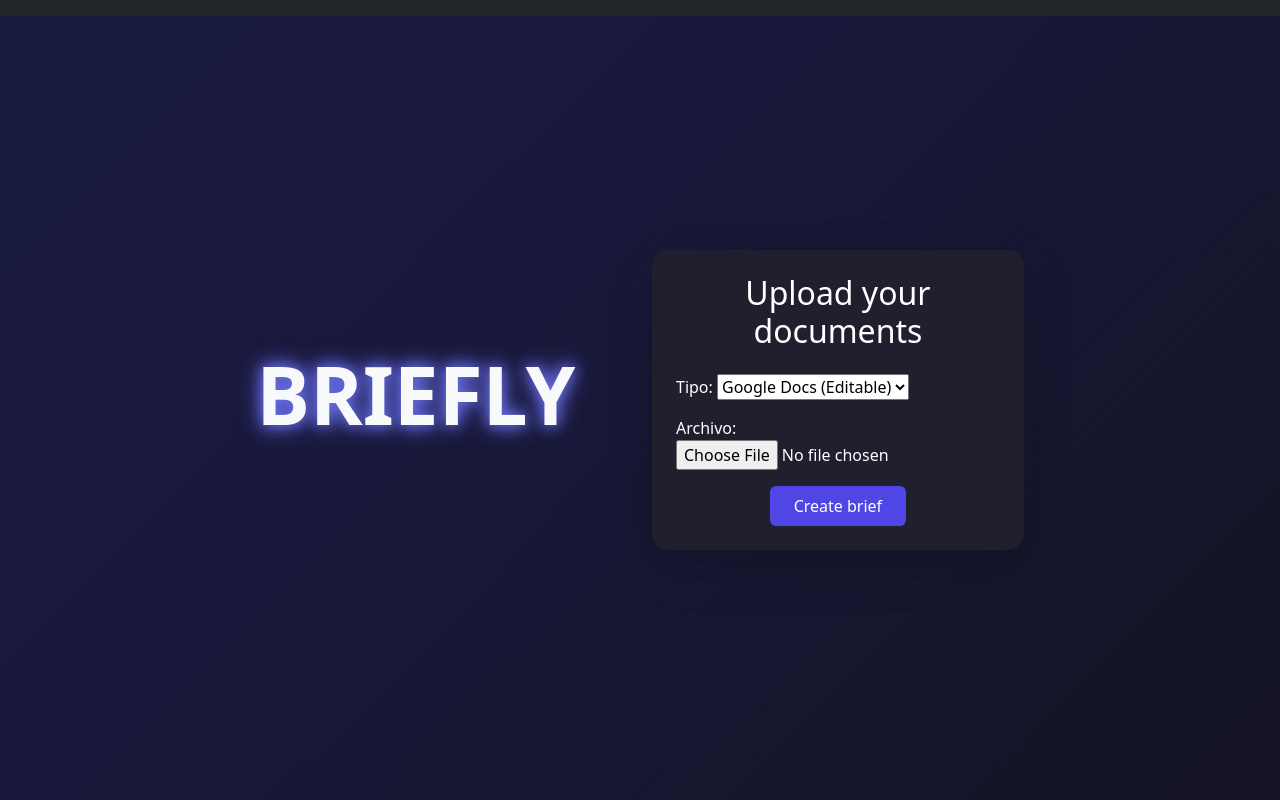
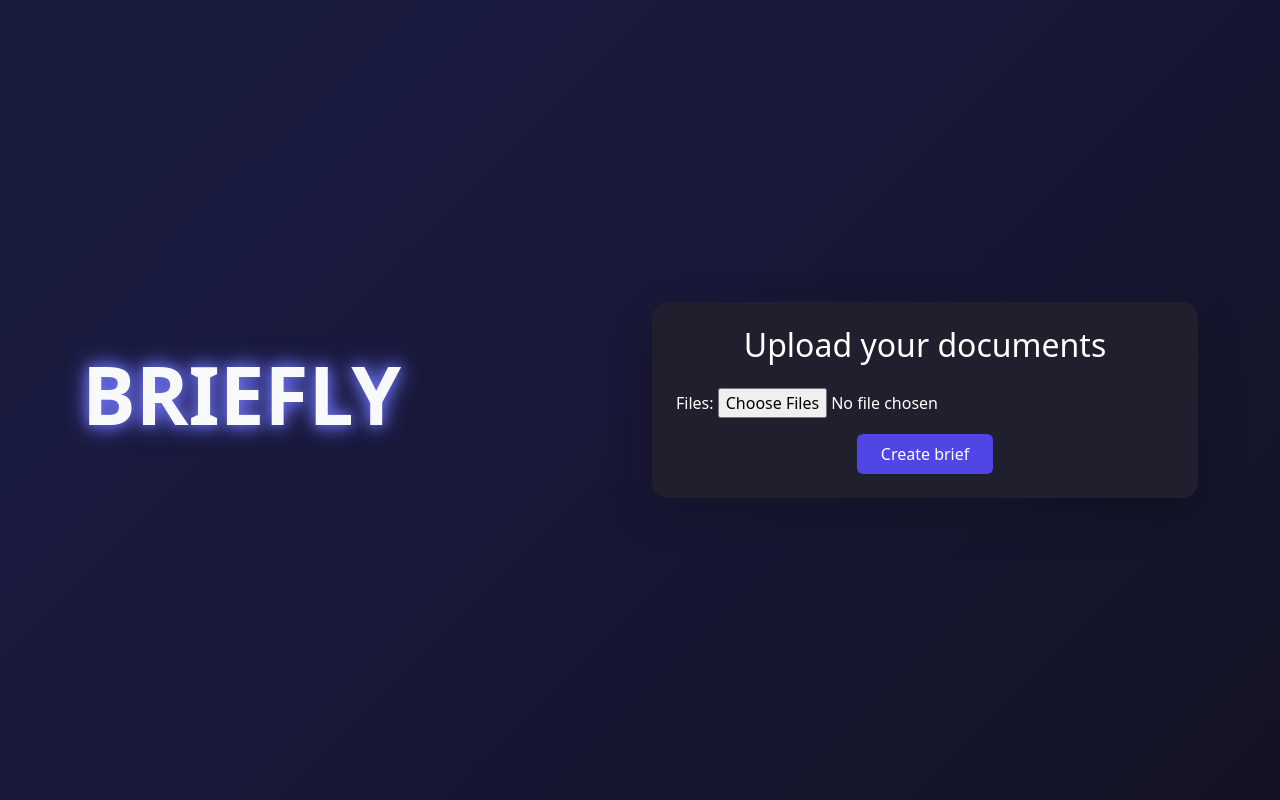
Before and after one commit to JoshEliell/Agentic, a Django app: page / in a window 1280 px wide. Run offline with Django 5.2, Linux system fonts and the light colour scheme; some libraries are stand-ins or nearby versions.

Commit message:
Commit fucionando multi agents

```diff
--- a/Planforget/dashboard/forms.py
+++ b/Planforget/dashboard/forms.py
@@ -1,30 +1,20 @@
 from django import forms
-# Define las opciones para las herramientas y el formato de salida
-DELIVERY_OPTIONS = [
-    ('google_docs', 'Google Docs (Editable)'),
-    ('notion', 'Notion (Editable)'),
-    ('powerpoint', 'PowerPoint (Editable)'),
-    ('pdf', 'PDF (Visual Final)'),
-]
 
-class AnswerForm(forms.Form):
-    objetive = forms.CharField(label='Campaign Type/Specific Objectives/Success Metrics', max_length=200)
-    product = forms.CharField(label='Product/Service Description, Features & Differentiators', max_length=200)
-    public = forms.CharField(label='Audience Demographics, Interests & Preferred Channels', max_length=200)
-    content = forms.CharField(label='Desired Content Type, Format & Estimated Length', max_length=200)
-    tone = forms.CharField(label='Preferred Tone & Style', max_length=200)
-    history = forms.CharField(label='Previous Campaign Insights & Creative References', max_length=200)
-    tendencies = forms.CharField(label='Market Trends & Business Insights', max_length=200)
-    direction = forms.CharField(label='Stakeholder Feedback & Business Alignment', max_length=200)
-    topic = forms.CharField(label='Content Taxonomy & Key Themes', max_length=200)
-    result = forms.ChoiceField(label='Expected Delivery Tools & Output Format',choices=DELIVERY_OPTIONS,help_text='Select where the brief/content should be generated or integrated and its format.')
+class MultipleFileInput(forms.ClearableFileInput):
+    allow_multiple_selected = True
 
-class FileInputForm(forms.Form):
-    ARCHIVO_CHOICES = [
-        ('google_docs', 'Google Docs (Editable)'),
-        ('notion', 'Notion (Editable)'),
-        ('powerpoint', 'PowerPoint (Editable)'),
-        ('pdf', 'PDF (Visual Final)'),
-    ]
-    tipo = forms.ChoiceField(choices=ARCHIVO_CHOICES)
-    archivo = forms.FileField()
+class MultipleFileField(forms.FileField):
+    def __init__(self, *args, **kwargs):
+        kwargs.setdefault("widget", MultipleFileInput())
+        super().__init__(*args, **kwargs)
+
+    def clean(self, data, initial=None):
+        single_file_clean = super().clean
+        if isinstance(data, (list, tuple)):
+            result = [single_file_clean(d, initial) for d in data]
+        else:
+            result = [single_file_clean(data, initial)]
+        return result
+
+class FileFieldForm(forms.Form):
+    Files = MultipleFileField()
--- a/Planforget/dashboard/views.py
+++ b/Planforget/dashboard/views.py
@@ -1,6 +1,6 @@
 from django.shortcuts import render
 from django.http import HttpResponse
-from .forms import AnswerForm, FileInputForm
+from .forms import FileFieldForm
 import json
 # utils.py
 import tempfile
@@ -25,23 +25,28 @@
 
 # Create your views here.
 def home(request):
-    resultados = None  # Inicializa variable
+    resultados = None
     preguntas = None
 
     if request.method == 'POST':
-        form = FileInputForm(request.POST, request.FILES)
+        form = FileFieldForm(request.POST, request.FILES)
         if form.is_valid():
-            tipo = form.cleaned_data['tipo']
-            archivo = request.FILES['archivo']
-            resultados = analizar_archivo(tipo, archivo)
-            json_string_data = resultados.get("result", "{}")
+            archivos = request.FILES.getlist('Files')
+            texto_total = ""
+
+            for archivo in archivos:
+                texto_total += extraer_texto(archivo) + "\n"
+
+            resultados_raw = extract_insights_with_rag(texto_total)
+            json_string_data = resultados_raw.get("result", "{}")
+
             try:
                 resultados = json.loads(json_string_data)
             except json.JSONDecodeError as e:
-                # Maneja el caso si el LLM no devuelve JSON válido
                 print(f"Error al decodificar JSON del LLM: {e}")
-                print(f"Cadena JSON recibida: {json_string_data[:500]}...")
                 resultados = {}
+
+            # Asignación segura
             campaign_objectives = resultados.get("Campaign objectives", [])
             product_specifications = resultados.get("Product or service specifications", [])
             audience_data = resultados.get("Audience data or segments", [])
@@ -53,29 +58,23 @@
             content_tags = resultados.get("Content taxonomy or tags", [])
             delivery_tools = resultados.get("Expected delivery tools/platforms", [])
 
-            campaign_objectives_txt = "\n".join(campaign_objectives)
-            product_specifications_txt = "\n".join(product_specifications)
-            audience_data_txt = "\n".join(audience_data)
-            content_type_txt = "\n".join(content_type)
-            tone_style_txt = "\n".join(tone_style)
-            historical_context_txt = "\n".join(historical_context)
-            agent_1 = agentic_objetive(campaign_objectives_txt)
-            agent_2 = agentic_product_analysis(product_specifications_txt, audience_data_txt, content_type_txt, tone_style_txt)
-            agent_3 = agentic_background(historical_context_txt)
-            agent_4 = agentic_audience_profiling(audience_data_txt, agent_2)
-            agent_5 = agentic_insights(product_specifications_txt, campaign_objectives_txt, agent_4, agent_2)
-            # Final brief using all the relevant data
-            final_brief = agentic_brief_generator(product_specifications_txt,agent_4,agent_1,agent_5,agent_3)
+            # Lógica de agentes
+            agent_1 = agentic_objetive(campaign_objectives)
+            agent_2 = agentic_product_analysis(product_specifications, audience_data, content_type, tone_style)
+            agent_3 = agentic_background(historical_context)
+            agent_4 = agentic_audience_profiling(audience_data, agent_2)
+            agent_5 = agentic_insights(product_specifications, campaign_objectives, agent_4, agent_2)
+            final_brief = agentic_brief_generator(product_specifications, agent_4, agent_1, agent_5, agent_3)
             preguntas = final_brief
-            #preguntas = agent_1
+
+            # Generar el archivo Word
             docx_buffer = generate_brief_docx_in_memory(preguntas)
-            # Crea el HttpResponse para la descarga
             response = HttpResponse(docx_buffer.getvalue(), content_type='application/vnd.openxmlformats-officedocument.wordprocessingml.document')
             response['Content-Disposition'] = f'attachment; filename="brief_generate_{datetime.now().strftime("%Y%m%d_%H%M%S")}.docx"'
+            return response
 
-            return response # ¡Devuelve el HttpResponse con el archivo!
     else:
-        form = FileInputForm()
+        form = FileFieldForm()
 
     context= {'form': form,
               'resultados': resultados,
@@ -94,12 +93,21 @@
     result_str = extract_insights_with_rag(texto)
     return result_str
 
-def extraer_texto(tipo, ruta):
-    if tipo == 'pdf':
+def extraer_texto(archivo):
+    nombre = archivo.name.lower()
+
+    with tempfile.NamedTemporaryFile(delete=False) as tmp:
+        for chunk in archivo.chunks():
+            tmp.write(chunk)
+        ruta = tmp.name
+
+    if nombre.endswith('.pdf'):
+        import fitz
         doc = fitz.open(ruta)
         return "\n".join([page.get_text() for page in doc])
 
-    elif tipo == 'powerpoint':
+    elif nombre.endswith('.pptx'):
+        from pptx import Presentation
         prs = Presentation(ruta)
         texto = ''
         for slide in prs.slides:
@@ -108,15 +116,12 @@
                     texto += shape.text + '\n'
         return texto
 
-    elif tipo == 'google_docs' or tipo == 'notion':
-        return "Contenido simulado. Debes integrar API de Google Docs o Notion."
-
     return "No se pudo leer el archivo."
 
 # Define the RAG function
 def extract_insights_with_rag(text):
     # 1. Chunk the document
-    splitter = RecursiveCharacterTextSplitter(chunk_size=500, chunk_overlap=100)
+    splitter = RecursiveCharacterTextSplitter(chunk_size=300, chunk_overlap=50)
     docs = [Document(page_content=chunk) for chunk in splitter.split_text(text)]
 
     # 2. Embeddings
@@ -126,7 +131,7 @@
     db = FAISS.from_documents(docs, embeddings)
 
     # 4. Define retrievera
-    retriever = db.as_retriever(search_type="similarity", search_kwargs={"k":5})
+    retriever = db.as_retriever(search_type="similarity", search_kwargs={"k":3})
 
     # 5. Use Ollama LLM
     llm = OllamaLLM(model="mistral", format="json")  # o "llama3", si tienes otro modelo cargado
--- a/Planforget/templates/dashboard/dashboard.html
+++ b/Planforget/templates/dashboard/dashboard.html
@@ -142,13 +142,9 @@
         <div class="card shadow-lg border-0 rounded-4 p-4">
           <h2 class="text-center mb-4">Upload your documents</h2>
           <form method="post" enctype="multipart/form-data">
-                {% csrf_token %}
-                    {{ form.as_p }}
-            <!-- <div class="mb-3 text-start">
-              <input class="form-control" type="file" id="archivo" name="archivo" multiple>
-
-            </div> -->
-            <button type="submit" class="btn btn-primary px-4 py-2 mx-auto d-block">Create brief</button>
+              {% csrf_token %}
+              {{ form.as_p }}
+              <button type="submit" class="btn btn-primary px-4 py-2 mx-auto d-block">Create brief</button>
           </form>
         </div>
       </div>
--- a/Planforget/templates/partials/base.html
+++ b/Planforget/templates/partials/base.html
@@ -50,143 +50,13 @@
     <script src="https://kit.fontawesome.com/437c06e9e5.js" crossorigin="anonymous"></script>
     <title>{% block title %}{% endblock %}</title>
 
- <Static Files>
-<link rel="stylesheet" type="text/css" href="{% static 'css/style.css' %}" />
+</head>
+{% block content %}
+<body>
 
-<!--<style type="text/css">
- .btn-outline-info{
-    color: #3E92CC;
-    border-color: #3E92CC;
-}
-
-.btn-outline-info:hover{
-    background-color: #3E92CC;
-    border-color: #3E92CC;
-    color: white;
-}
-
-.btn-outline-secondary{
-    color: #9a9b9d;
-    border-color: #9a9b9d;
-
-}
-
-.btn-outline-secondary:hover{
-    background-color: #9a9b9d;
-    border-color: #9a9b9d;
-    color: white;
-}
-
-.btn-outline-danger{
-    color: #990f0f;
-    border-color: #990f0f;
-}
-
-.btn-outline-danger:hover{
-    background-color: #990f0f;
-    border-color: #990f0f;
-    color: white;
-}
-
-.thumbnail{
-	    width: 100%;
-	    height: 200px;
-	    -webkit-box-shadow: -1px -3px 5px -2px rgba(214,214,214,1);
-    -moz-box-shadow: -1px -3px 5px -2px rgba(214,214,214,1);
-    box-shadow: -1px -3px 5px -2px rgba(214,214,214,1);
-}
-
-.box-element{
-    box-shadow: hsl(0,0%,80%)0 0 16px;
-    background-color: #fff;
-    border-radius: 4px;
-    padding: 10px;
-}
-
-.box-element-2{
-    box-shadow: hsl(0,0%,80%)0 0 16px;
-    border-radius: 4px;
-    padding: 10px;
-}
-
-.product{
-	border-radius: 0 0 4px 4px;
-}
-
-.bg-light{
-    background-color: #F5F5F5!important;
-}
-
-.bg-dark{
-    background-color: #122D45!important;
-}
+    <div>
 
 
-#cart-icon{
-    width: 25px;
-    display: inline-block;
-    margin-left: 15px;
-}
-
-#cart-total{
-    display: block;
-    text-align: center;
-    color: #fff;
-    background-color: red;
-    width: 20px;
-    height: 25px;
-    border-radius: 50px;
-    font-size: 14px;
-}
-
-.cart-row{
-	display: flex;
-    align-items: flex-stretch;
-    padding-bottom: 10px;
-    margin-bottom: 10px;
-    border-bottom: 1px solid #ececec;
-}
-
-.row-image{
-    width: 100px;
-}
-
-.quantity{
-	display: inline-block;
-	font-weight: 700;
-	padding-right:10px;
-}
-
-.chg-quantity{
-	width: 12px;
-	cursor: pointer;
-	display: block;
-	margin-top: 5px;
-	transition:.1s;
-}
-
-.chg-quantity:hover{
-	opacity: .6;
-}
-
-
-.form-field{
-    width: 250px;
-    display: inline-block;
-    padding: 5px;
-}
-</style>
--->
-
-
-</head>
-
-<body>
-    {% include 'partials/nav.html' %}
-
-    <div>
-    {% block content %}
-    {% endblock %}
     </div>
 
 
@@ -200,8 +70,8 @@
     <script src="https://cdn.jsdelivr.net/npm/bootstrap@4.6.0/dist/js/bootstrap.min.js" integrity="sha384-+YQ4JLhjyBLPDQt//I+STsc9iw4uQqACwlvpslubQzn4u2UU2UFM80nGisd026JF" crossorigin="anonymous"></script>
 
 
-    <!-- Sweetalert2 -->
+     Sweetalert2 -->
     <script src="//cdn.jsdelivr.net/npm/sweetalert2@11"></script>
 </body>
-
+{% endblock %}
 </html>
```
